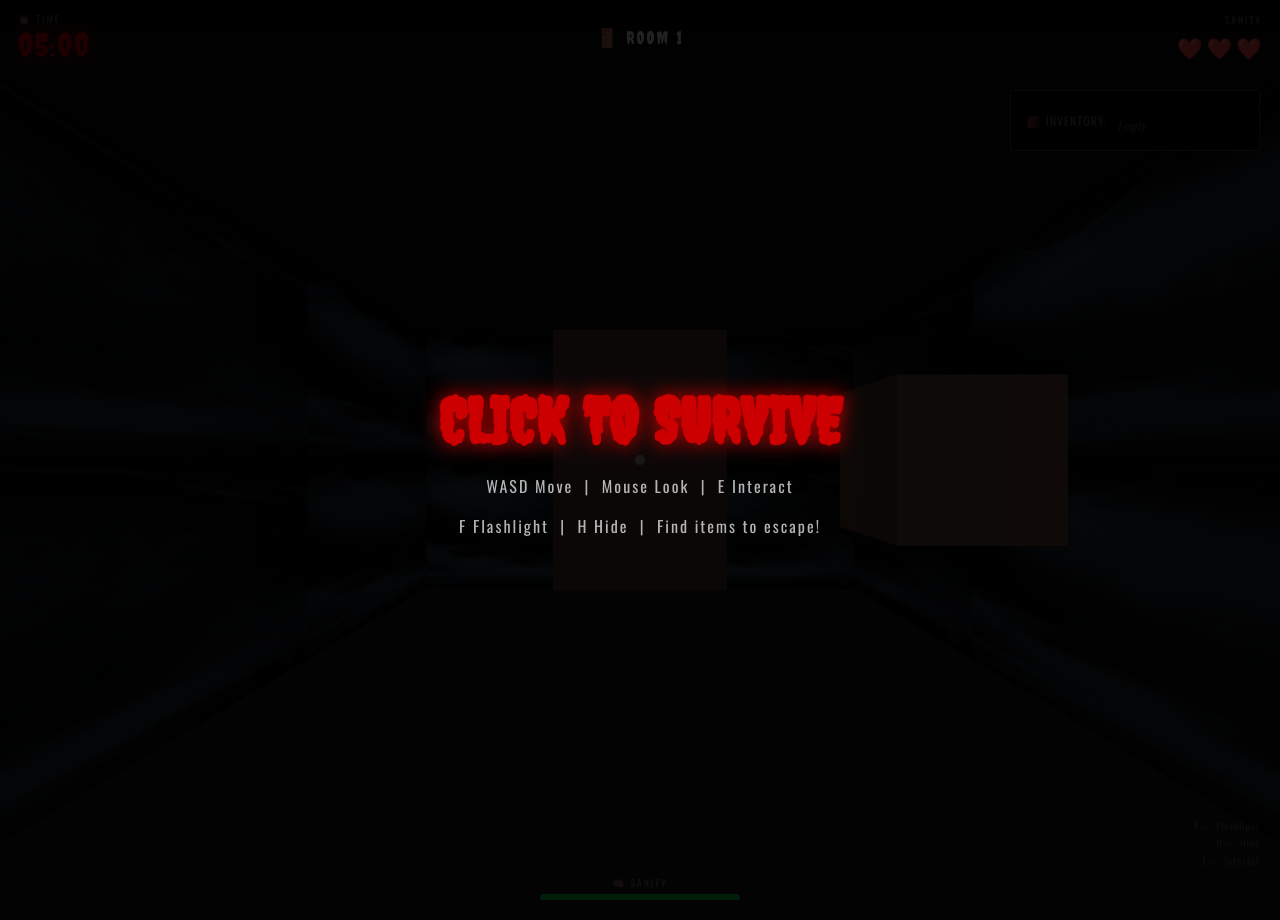
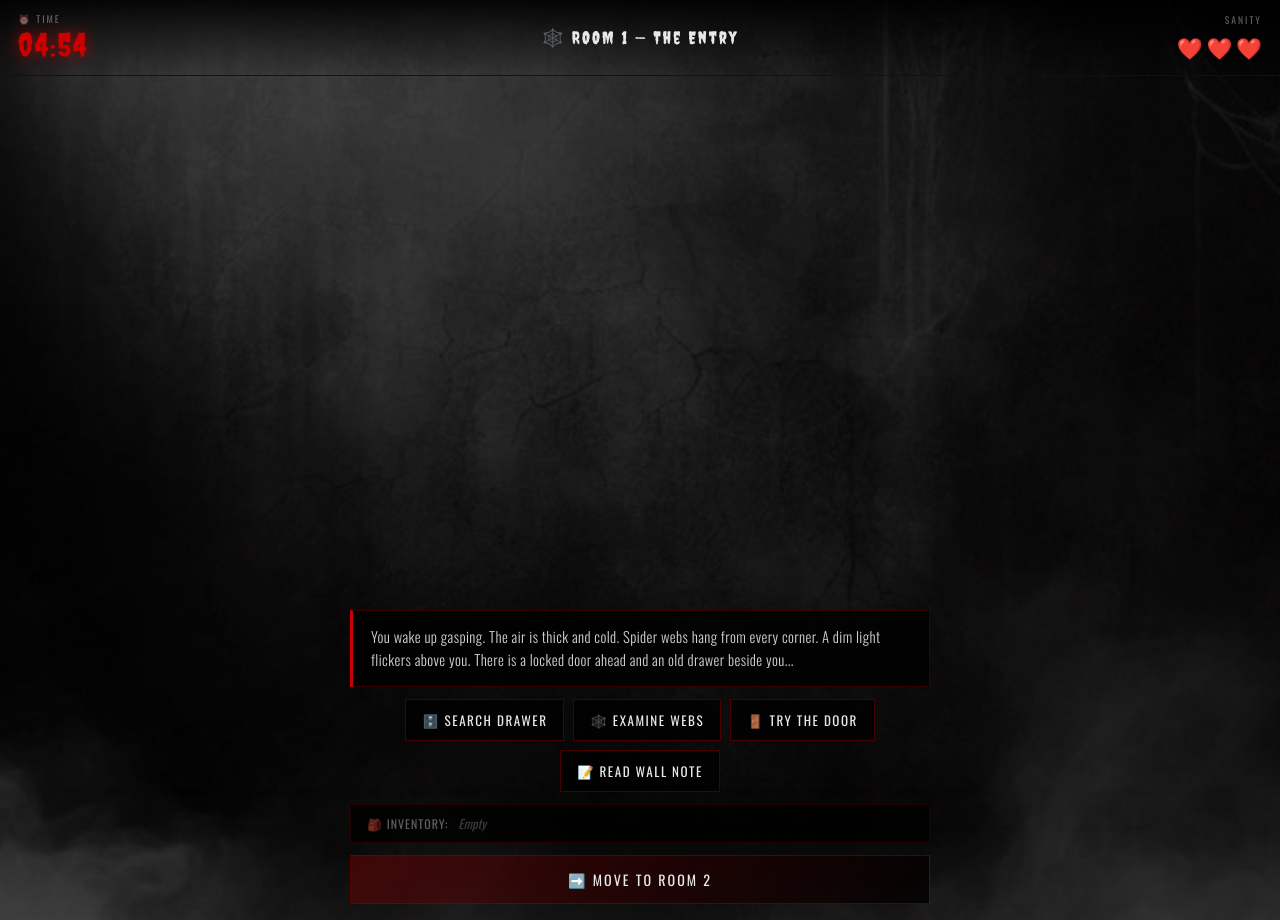
Before and after one commit to Dikshaberar/horror-escape-room, a Flask app: page /game in a window 1280 px wide. Run offline with Flask 3, Linux system fonts and the light colour scheme.

Commit message:
Restore 2D game

```diff
--- a/templates/game.html
+++ b/templates/game.html
@@ -13,46 +13,24 @@
     <img src="/static/images/jumpscare.jpg" style="width:100%;height:100%;object-fit:cover;animation:jsz .5s ease;"/>
   </div>
 
-  <!-- HIDE OVERLAY (NEW) -->
-  <div id="hideOverlay" style="display:none;position:fixed;inset:0;z-index:8000;background:rgba(0,0,0,0.95);flex-direction:column;align-items:center;justify-content:center;gap:20px;">
-    <div style="font-size:4rem;">🫣</div>
-    <h2 style="font-family:'Creepster',cursive;color:#cc0000;font-size:2.5rem;text-shadow:0 0 20px #cc0000;">HIDING...</h2>
-    <p style="font-family:'Oswald',sans-serif;color:rgba(255,255,255,0.7);letter-spacing:2px;font-size:1rem;text-align:center;padding:0 20px;"></p>
-    <div style="display:flex;gap:8px;margin-top:10px;">
-      <div style="width:8px;height:8px;background:#cc0000;border-radius:50%;animation:pulse 1s infinite;"></div>
-      <div style="width:8px;height:8px;background:#cc0000;border-radius:50%;animation:pulse 1s infinite 0.3s;"></div>
-      <div style="width:8px;height:8px;background:#cc0000;border-radius:50%;animation:pulse 1s infinite 0.6s;"></div>
-    </div>
-    <button onclick="exitHide()" style="margin-top:20px;padding:12px 30px;background:rgba(204,0,0,0.3);border:1px solid #cc0000;color:#fff;font-family:'Oswald',sans-serif;font-size:1rem;letter-spacing:2px;cursor:pointer;">COME OUT [H]</button>
+  <!-- BACKGROUND -->
+  <div class="room-bg" id="roomBg"></div>
+  <div class="color-tint" id="colorTint"></div>
+
+  <!-- FOG -->
+  <div style="position:fixed;inset:0;z-index:2;pointer-events:none;overflow:hidden;">
+    <div class="fog f1"></div>
+    <div class="fog f2"></div>
   </div>
 
-  <!-- BACKGROUND 3D CANVAS -->
-  <div id="canvas-container" style="position:fixed;inset:0;z-index:1;"></div>
-
-  <!-- CROSSHAIR -->
-  <div id="crosshair" style="position:fixed;top:50%;left:50%;transform:translate(-50%,-50%);width:10px;height:10px;background:rgba(255,255,255,0.5);border-radius:50%;z-index:10;pointer-events:none;transition:background 0.2s;"></div>
-
-  <!-- INTERACT PROMPT -->
-  <div id="interactPrompt" style="position:fixed;top:60%;left:50%;transform:translateX(-50%);color:#fff;font-family:'Oswald',sans-serif;font-size:1.5rem;text-shadow:0 0 5px #000;z-index:10;pointer-events:none;display:none;">[E] Interact</div>
-
-  <!-- GHOST WARNING (NEW) -->
-  <div id="ghostWarning" style="position:fixed;top:35%;left:50%;transform:translateX(-50%);font-family:'Creepster',cursive;font-size:1.8rem;z-index:15;pointer-events:none;opacity:0;transition:opacity 0.5s;text-shadow:0 0 10px currentColor;"></div>
-
   <!-- FLICKER -->
-  <div id="flicker" style="position:fixed;inset:0;z-index:15;background:#fff;opacity:0;pointer-events:none;transition:opacity .05s;"></div>
+  <div id="flicker" style="position:fixed;inset:0;z-index:3;background:#fff;opacity:0;pointer-events:none;transition:opacity .05s;"></div>
 
   <!-- VIGNETTE -->
-  <div id="vignette" class="vignette" style="z-index:20;"></div>
-
-  <!-- START OVERLAY -->
-  <div id="startOverlay" style="position:fixed;inset:0;z-index:9000;background:rgba(0,0,0,0.85);display:flex;flex-direction:column;align-items:center;justify-content:center;color:#fff;gap:16px;">
-    <h1 style="font-family:'Creepster',cursive;font-size:4rem;color:#cc0000;text-shadow:0 0 20px #cc0000;">CLICK TO SURVIVE</h1>
-    <p style="font-family:'Oswald',sans-serif;font-size:1rem;opacity:0.7;letter-spacing:2px;">WASD Move &nbsp;|&nbsp; Mouse Look &nbsp;|&nbsp; E Interact</p>
-    <p style="font-family:'Oswald',sans-serif;font-size:1rem;opacity:0.7;letter-spacing:2px;">F Flashlight &nbsp;|&nbsp; H Hide &nbsp;|&nbsp; Find items to escape!</p>
-  </div>
+  <div id="vignette" class="vignette"></div>
 
   <!-- HUD -->
-  <div class="hud" style="z-index:30;">
+  <div class="hud">
     <div class="hud-left">
       <div class="hud-label">⏰ TIME</div>
       <div class="timer" id="timer">05:00</div>
@@ -68,35 +46,25 @@
     </div>
   </div>
 
-  <!-- SANITY BAR (NEW) -->
-  <div style="position:fixed;bottom:20px;left:50%;transform:translateX(-50%);z-index:30;display:flex;flex-direction:column;align-items:center;gap:4px;">
-    <span style="font-family:'Oswald',sans-serif;font-size:0.6rem;letter-spacing:2px;color:rgba(255,255,255,0.4);">🧠 SANITY</span>
-    <div style="width:200px;height:6px;background:rgba(255,255,255,0.1);border-radius:3px;overflow:hidden;">
-      <div id="sanityBar" style="height:100%;width:100%;background:#00cc44;transition:width 0.5s,background 0.5s;border-radius:3px;"></div>
+  <!-- GAME AREA -->
+  <div class="game-area">
+    <div class="room-desc" id="roomDesc">Loading...</div>
+    <div class="action-btns" id="actionBtns"></div>
+    <div class="inventory" id="inventory">
+      <span style="color:rgba(232,232,232,.4);font-size:.75rem;letter-spacing:1px;">🎒 INVENTORY:</span>
+      <div id="invItems"><span style="color:rgba(232,232,232,.25);font-style:italic;">Empty</span></div>
     </div>
-  </div>
-
-  <!-- CONTROLS HINT (NEW) -->
-  <div style="position:fixed;bottom:50px;right:20px;z-index:30;font-family:'Oswald',sans-serif;font-size:0.6rem;letter-spacing:1px;color:rgba(255,255,255,0.25);text-align:right;line-height:1.8;">
-    <div>F — Flashlight</div>
-    <div>H — Hide</div>
-    <div>E — Interact</div>
-  </div>
-
-  <!-- INVENTORY -->
-  <div class="inventory" id="inventory" style="position:fixed;top:90px;right:20px;z-index:30;background:rgba(0,0,0,0.7);padding:15px;border:1px solid #333;width:250px;">
-    <span style="color:rgba(232,232,232,.4);font-size:.75rem;letter-spacing:1px;">🎒 INVENTORY:</span>
-    <div id="invItems" style="margin-top:10px;"><span style="color:rgba(232,232,232,.25);font-style:italic;">Empty</span></div>
+    <div class="nav-btns" id="navBtns"></div>
   </div>
 
   <!-- PUZZLE -->
-  <div id="puzzle" class="puzzle hidden" style="z-index:50;">
+  <div id="puzzle" class="puzzle hidden">
     <div class="puzzle-inner" id="puzzleInner"></div>
     <button class="close-btn" onclick="closePuzzle()">✕ CLOSE</button>
   </div>
 
   <!-- MESSAGE -->
-  <div id="msg" class="msg hidden" style="z-index:40;"></div>
+  <div id="msg" class="msg hidden"></div>
 
   <!-- GAME OVER -->
   <div id="gameOver" class="endscreen hidden">
@@ -137,16 +105,6 @@
   <audio id="hbSound" loop src="/static/sounds/heartbeat.mp3"></audio>
   <audio id="goSound" src="/static/sounds/game_over.mp3"></audio>
 
-  <style>
-    @keyframes pulse {
-      0%,100%{opacity:1;transform:scale(1)}
-      50%{opacity:0.3;transform:scale(0.8)}
-    }
-  </style>
-
-  <!-- THREE.JS -->
-  <script src="https://cdnjs.cloudflare.com/ajax/libs/three.js/r128/three.min.js"></script>
-  <script src="https://cdn.jsdelivr.net/npm/three@0.128.0/examples/js/controls/PointerLockControls.js"></script>
-  <script src="/static/js/game3d.js"></script>
+  <script src="/static/js/game.js"></script>
 </body>
 </html>
```
